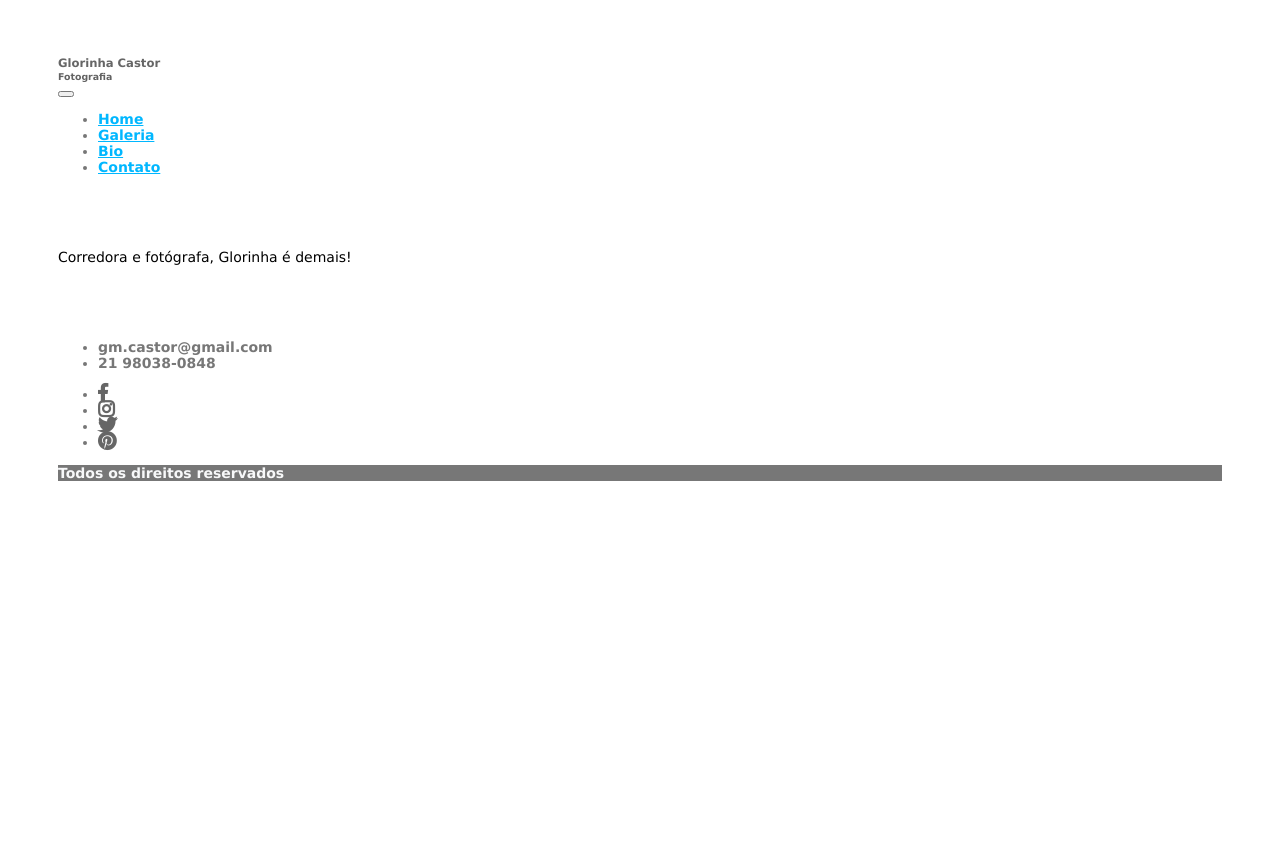
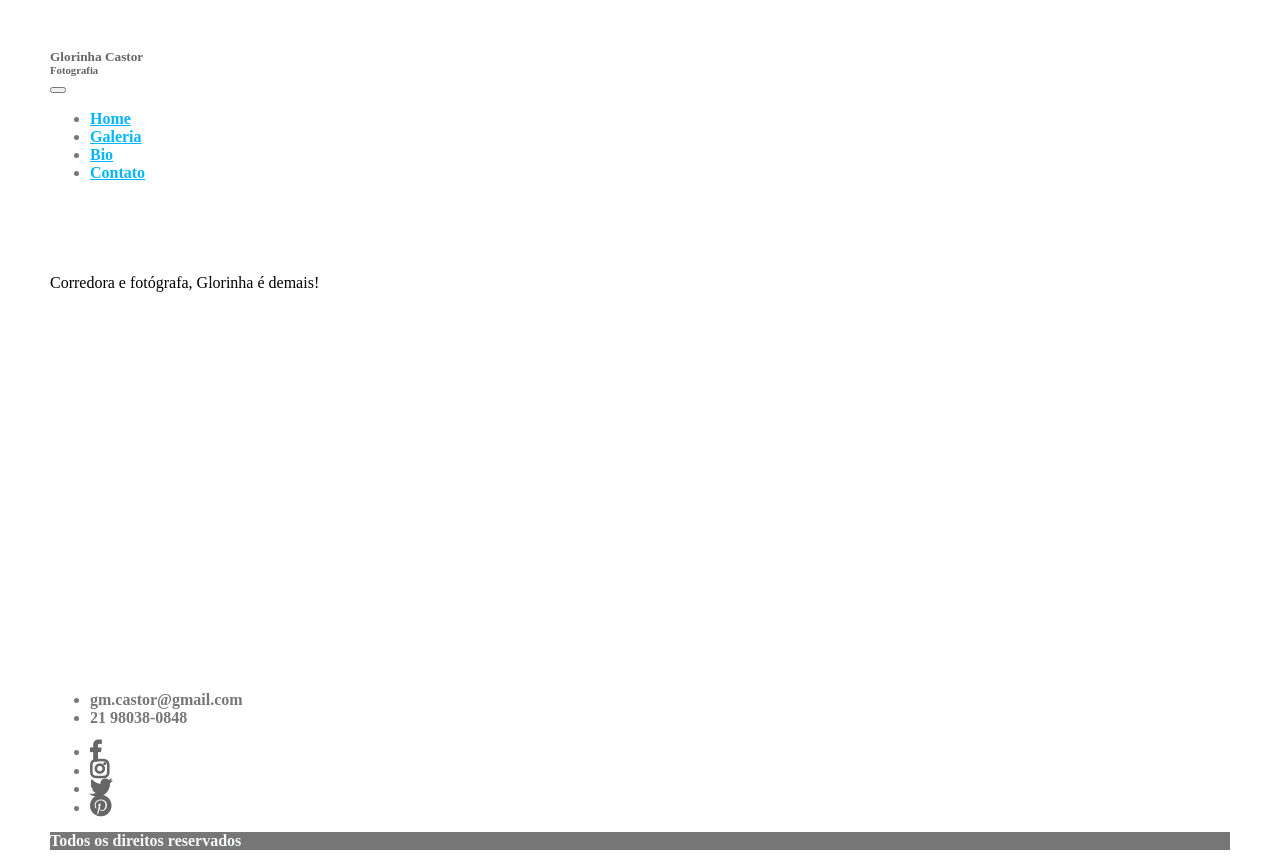
Before and after one commit to GCastorAzevedo/photography-website, a Node server app: page /bio/ in a window 1280 px wide. Run offline with Node 20, Linux system fonts and the light colour scheme; some libraries are stand-ins or nearby versions.

Commit message:
add wrapper, sticky footer; display flex to both body and wrapper so to fill full height through flex-shrink

```diff
--- a/public/stylesheets/style.css
+++ b/public/stylesheets/style.css
@@ -1,4 +1,4 @@
-html {
+/* html {
   height: 100%;
   margin: 0;
   padding: 0;
@@ -7,6 +7,27 @@
 body {
   font: 14px "Lucida Grande", Helvetica, Arial, sans-serif;
   min-height: 100%;
+} */
+
+html,
+body {
+  height: 100%;
+  margin: 0;
+}
+
+body {
+  display: flex;
+  flex-direction: column;
+}
+
+.wrapper {
+  flex: 1 0 auto;
+  display: flex;
+  flex-direction: column;
+}
+
+.footer {
+  flex-shrink: 0;
 }
 
 @media (min-width: 576px) {
@@ -17,11 +38,6 @@
   }
 }
 
-div#main {
-  height: 100%;
-  height: -webkit-fill-available;
-}
-
 a {
   color: #00b7ff;
 }
@@ -29,7 +45,8 @@
 section.section-main-content {
   padding-top: 30px;
   padding-bottom: 30px;
-  height: fit-content;
+  height: 100%;
+  flex-shrink: initial;
 }
 
 section.section-footer {
--- a/views/layout.pug
+++ b/views/layout.pug
@@ -11,11 +11,13 @@
         //- link(rel='stylesheet' href='https://maxcdn.bootstrapcdn.com/bootstrap/4.0.0/css/bootstrap.min.css' integrity='sha384-Gn5384xqQ1aoWXA+058RXPxPg6fy4IWvTNh0E263XmFcJlSAwiGgFAW/dAiS6JXm' crossorigin='anonymous')
         //- script(src='https://maxcdn.bootstrapcdn.com/bootstrap/4.0.0/js/bootstrap.min.js' integrity='sha384-JZR6Spejh4U02d8jOt6vLEHfe/JQGiRRSQQxSfFWpi1MquVdAyjUar5+76PVCmYl' crossorigin='anonymous')
     body
-        div(id="main" class="d-flex flex-column justify-content-between")
+        div(class="wrapper")
             section(class="section-navbar")
                 include navbar.pug
             section(class="section-main-content bg-light")
                 block content
-            section(class="section-footer")
-                include footer.pug
+            div(class="push")
+        section(class="footer section-footer")
+            include footer.pug
+
         script(src='/dist/bundle.js')
```
